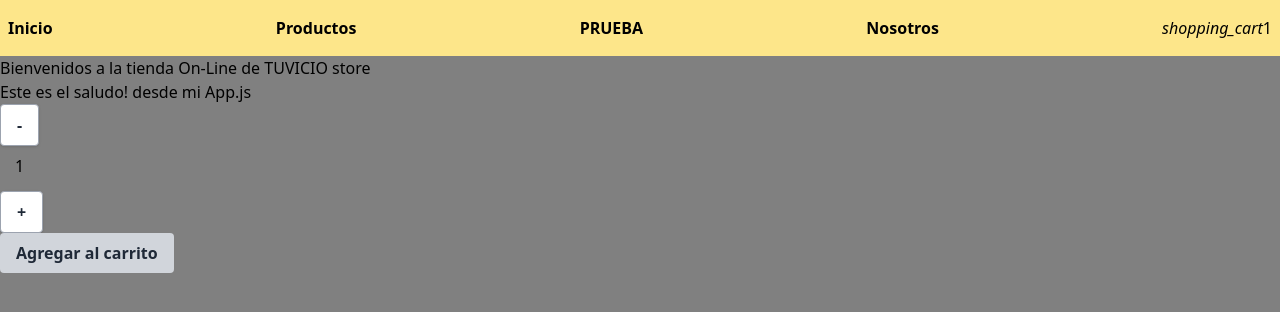
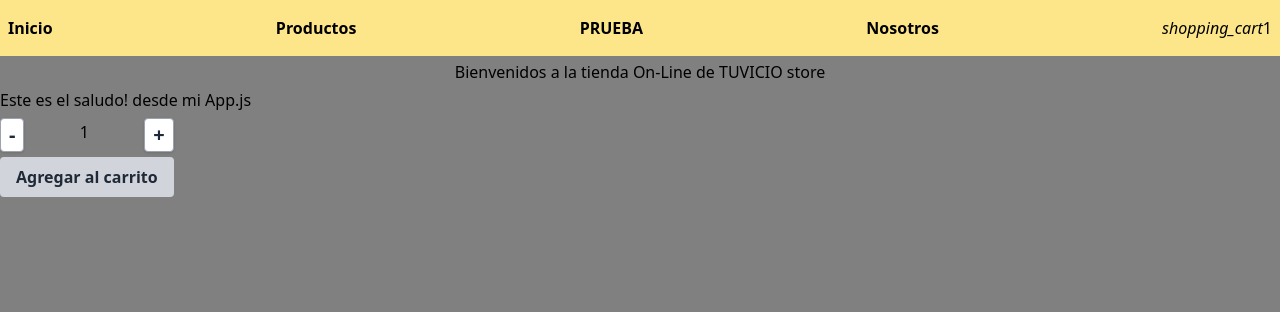
Before and after one commit to moreiratomas22/PreEntrega1PennisiMoreira, a React (Create React App) app: page / in a window 1280 px wide. Shown: the top 312 px of the page. Built offline with nearby package versions, Linux system fonts and the light colour scheme.

Commit message:
Acomodando botonera

```diff
--- a/src/components/Header.js
+++ b/src/components/Header.js
@@ -2,7 +2,7 @@ import React from "react";
 
 const Header = () => {
   return (
-    <h2 className="webHeader">
+    <h2 className="webHeader text-bold">
       Bienvenidos a la tienda On-Line de TUVICIO store
     </h2>
   );
--- a/src/components/itemCount/ItemCount.js
+++ b/src/components/itemCount/ItemCount.js
@@ -1,4 +1,5 @@
 import React, { useState } from "react";
+import "./itemCount.css"
 
 const ItemCount = ({initial, stock, onAdd}) => {
     const [quantity, setQuantity] = useState(initial)
--- a/src/components/itemCount/itemCount.css
+++ b/src/components/itemCount/itemCount.css
@@ -0,0 +1,14 @@
+.Contador {
+    display: flex;
+    flex-direction: column;
+    justify-content: center;
+    align-items: center;
+    width: fit-content;
+}
+
+.Controladores{
+    width: 100%;
+    display: flex;
+    justify-content: space-between;
+    align-items: center;
+}
--- a/src/index.css
+++ b/src/index.css
@@ -20,18 +20,21 @@ body {
 .webHeader {
     display: flex;
     align-content: center;
+    align-items: center;
+    justify-content: center;
+    height: 2rem;
 }
 
-/* .button{
+.button {
     font-size: 20px;
     display: flex;
     padding-right: 8px;
     padding-left: 8px;
     padding-top: 1px;
     padding-bottom: 1px;
-} */
+}
 
-.numero{
+.numero {
     padding-top: 8px;
     padding-bottom: 8px;
     padding-right: 15px;
```
